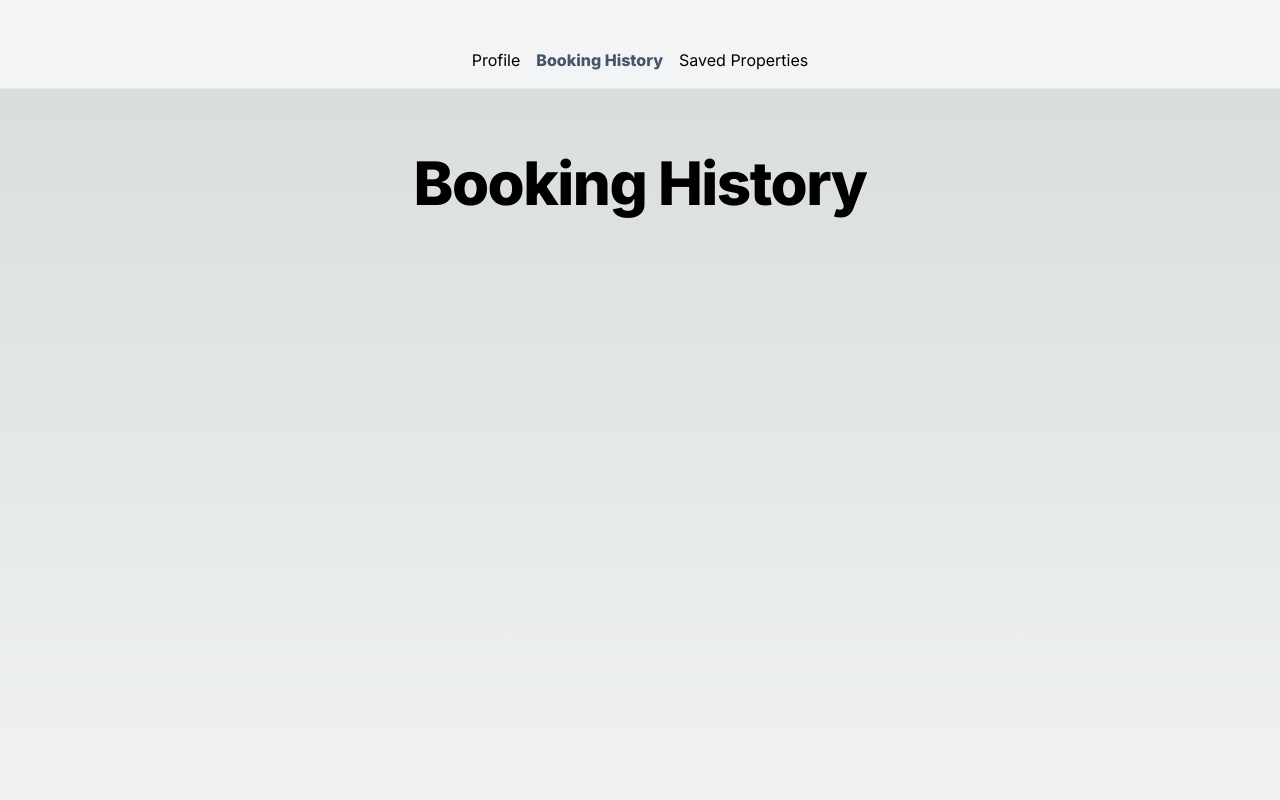
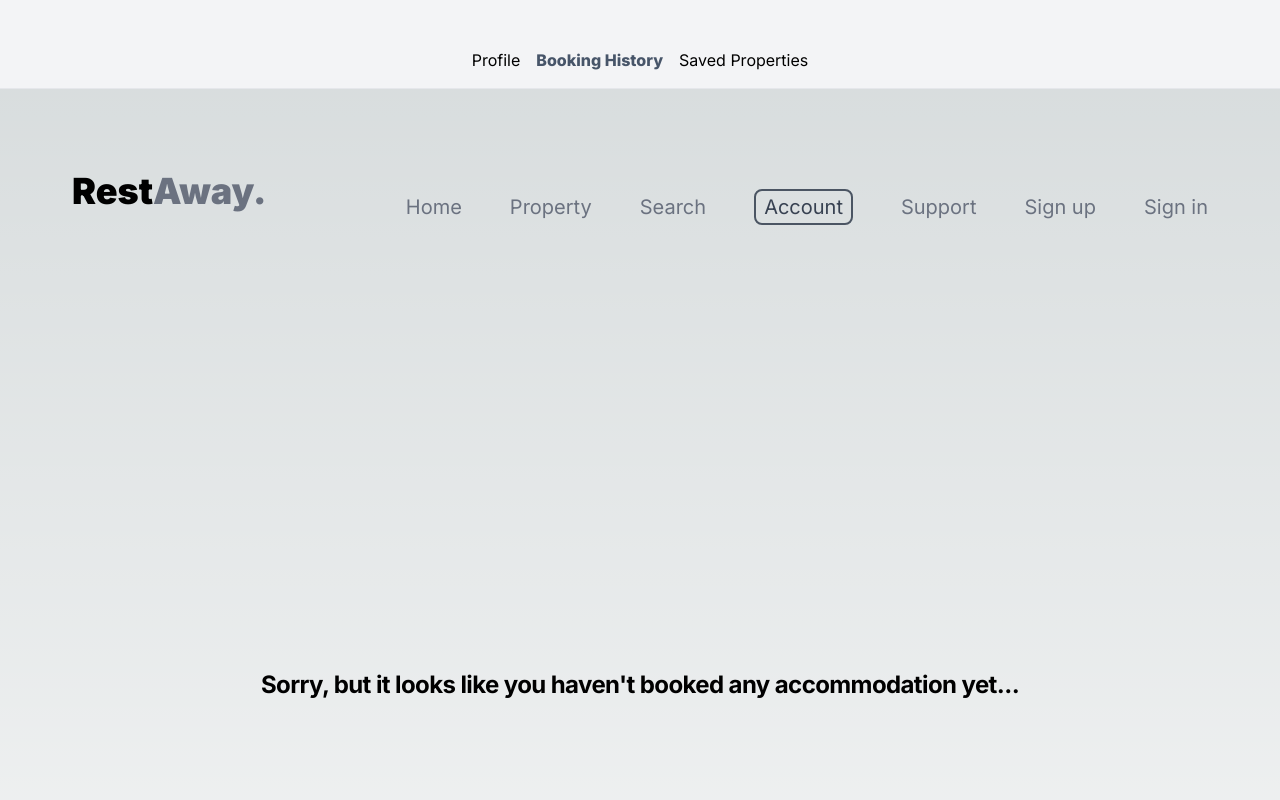
Before and after one commit to dariamilic/korisnicka-sucelja, a Next.js app in the folder rest_away_booking_project/: page /account/booking_history in a window 1280 px wide. Shown: the top 800 px of the page. Built offline with nearby package versions, Linux system fonts and the light colour scheme.

Commit message:
added info on history page

```diff
--- a/rest_away_booking_project/src/app/account/booking_history/page.tsx
+++ b/rest_away_booking_project/src/app/account/booking_history/page.tsx
@@ -1,7 +1,17 @@
+'use client'
+import { Navigation } from "@/components/navigation";
+import { useState } from "react";
+
+
 export default function AccountBookingHistoryPage() {
+  const [isOpen, setIsOpen] = useState(false);
+
     return (
-      <main className="flex min-h-screen flex-col items-center p-10">
-        <h1 className="text-6xl font-extrabold tracking-tight">Booking History</h1>
+      <>
+      <Navigation setIsOpen={setIsOpen} />
+      <main className="flex min-h-screen flex-col items-center justify-center p-6 text-center">
+        <h1 className="text-2xl font-bold tracking-tight leading-normal">Sorry, but it looks like you haven't booked any accommodation yet...</h1>
       </main>
+      </>
     );
   }
```
